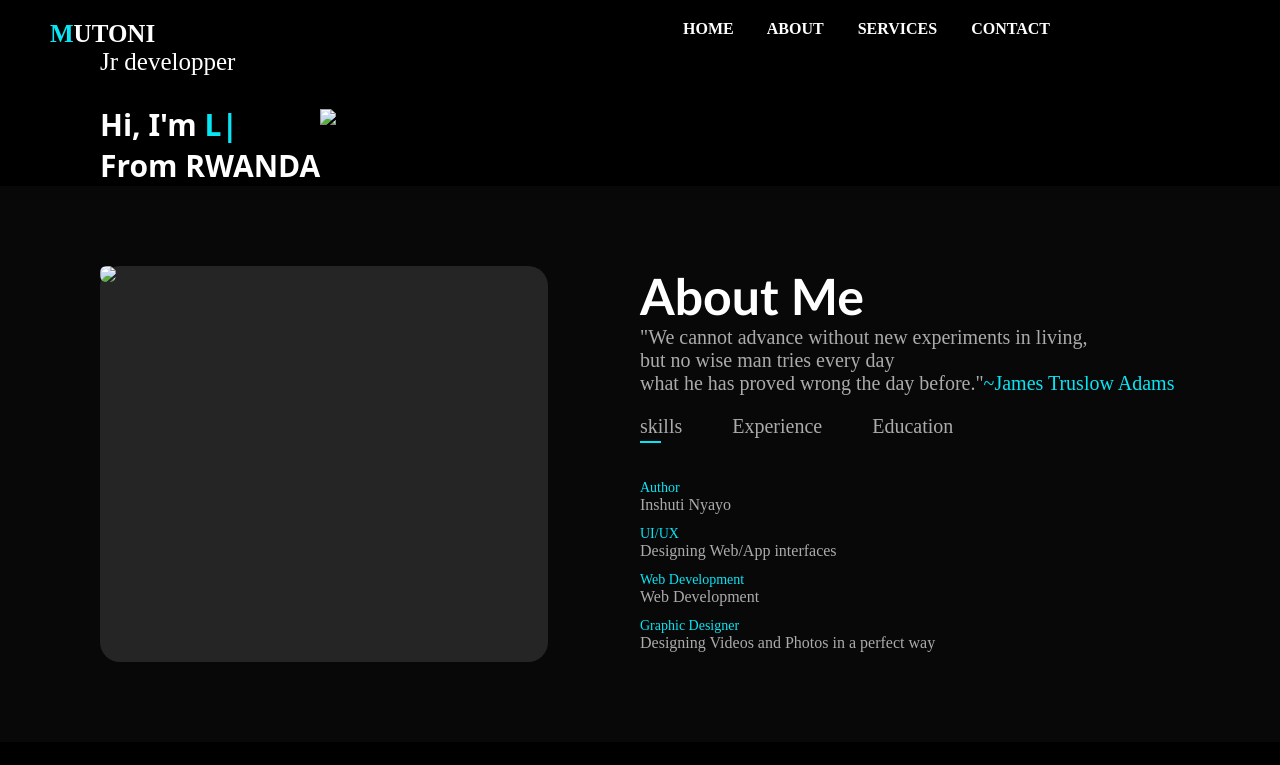
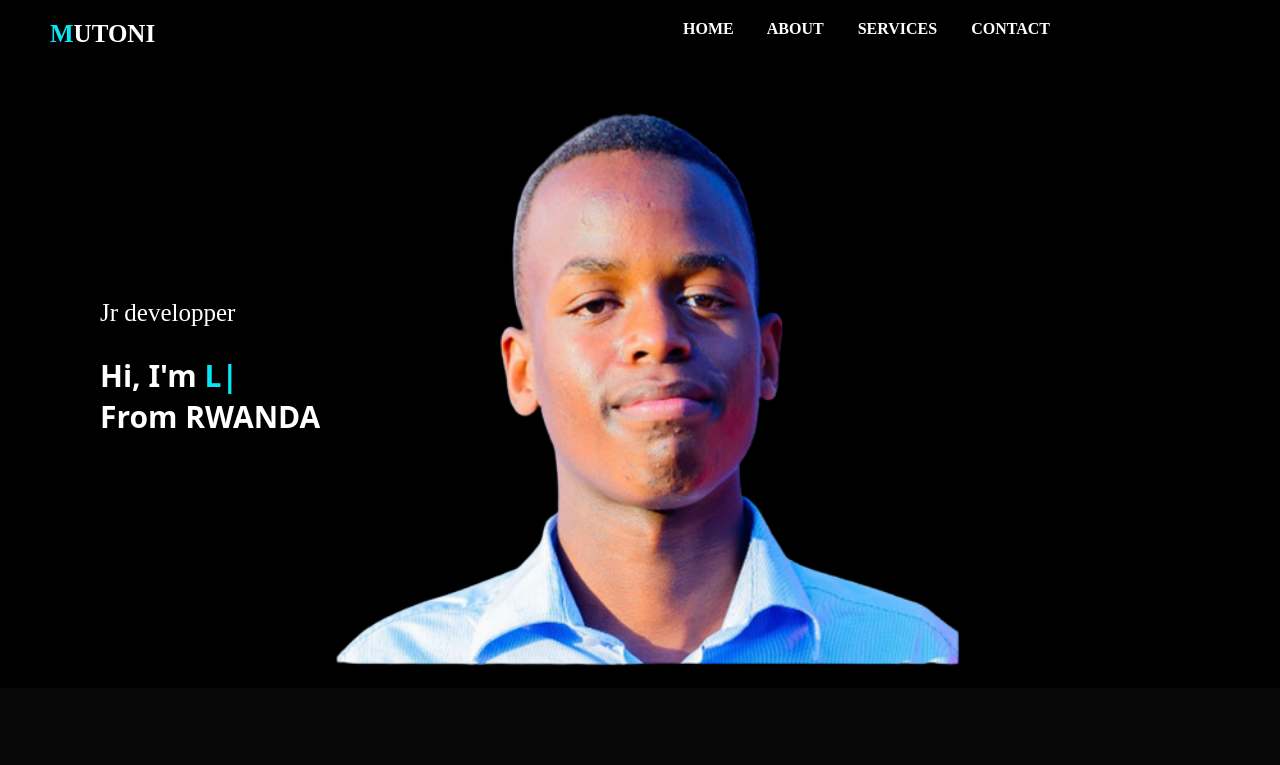
Before and after one commit to Mguylouange/mguylouange1.github.io, a plain HTML site: page index.html in a window 1280 px wide. Shown: the top 765 px of the page. Drawn offline with nearby package versions, Linux system fonts and the light colour scheme.

Commit message:
Update index.html

```diff
--- a/index.html
+++ b/index.html
@@ -29,13 +29,13 @@
             From RWANDA
             </h2>
         </div>
-            <img  src="imresizer-1696887377581-removebg-preview.png">
+            <img  src="img/imresizer-1696887377581-removebg-preview.png">
     </div>
     <div class="about" id="about">
         <div class="container">
             <div class="row">
                 <div class="about-col-1">
-                    <img src="imresizer-1696887377581-removebg-preview.png">
+                    <img src="img/imresizer-1696887377581-removebg-preview.png">
                 </div>
                 <div class="about-col-2">
                     <h1 class="sub-title">About Me</h1>
```
